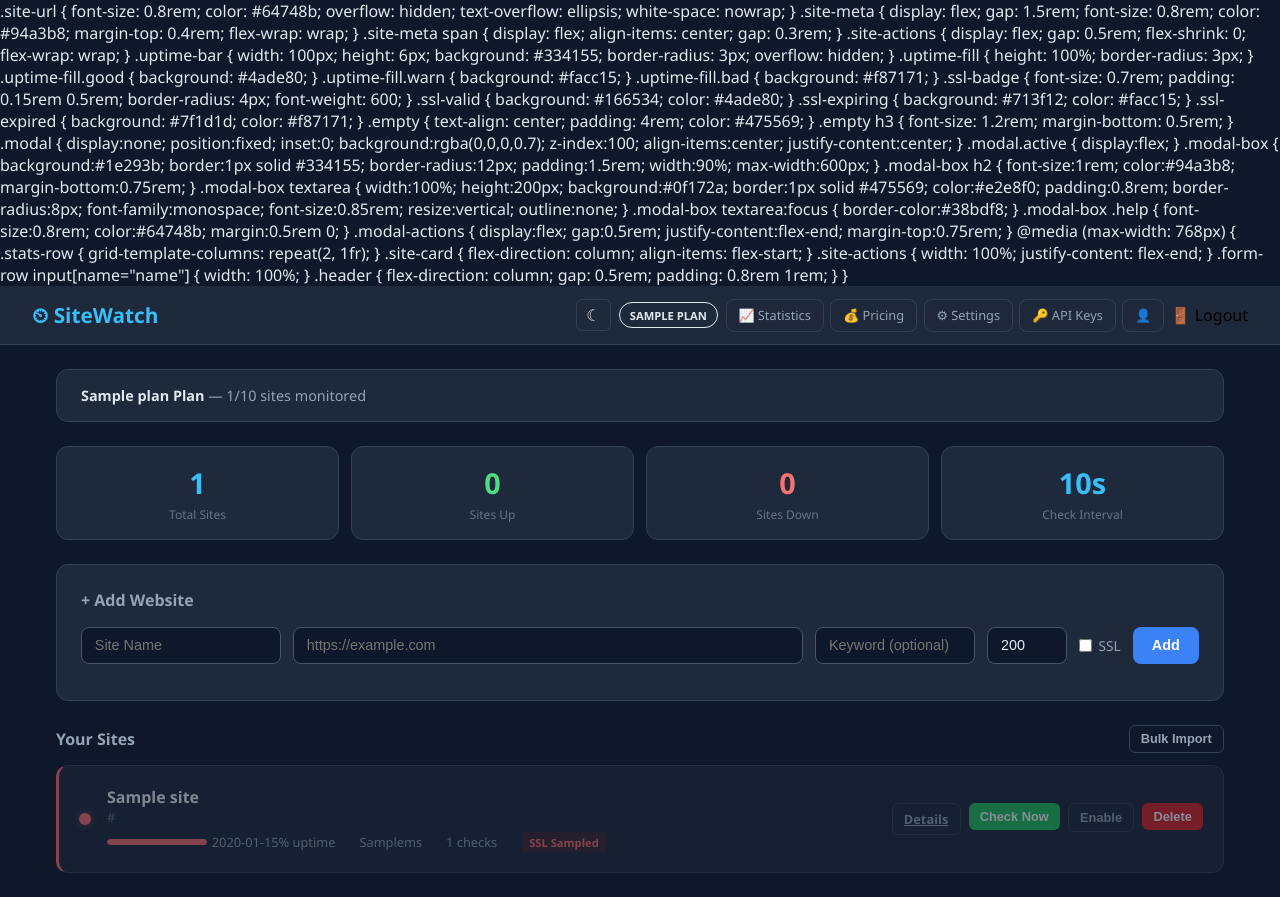
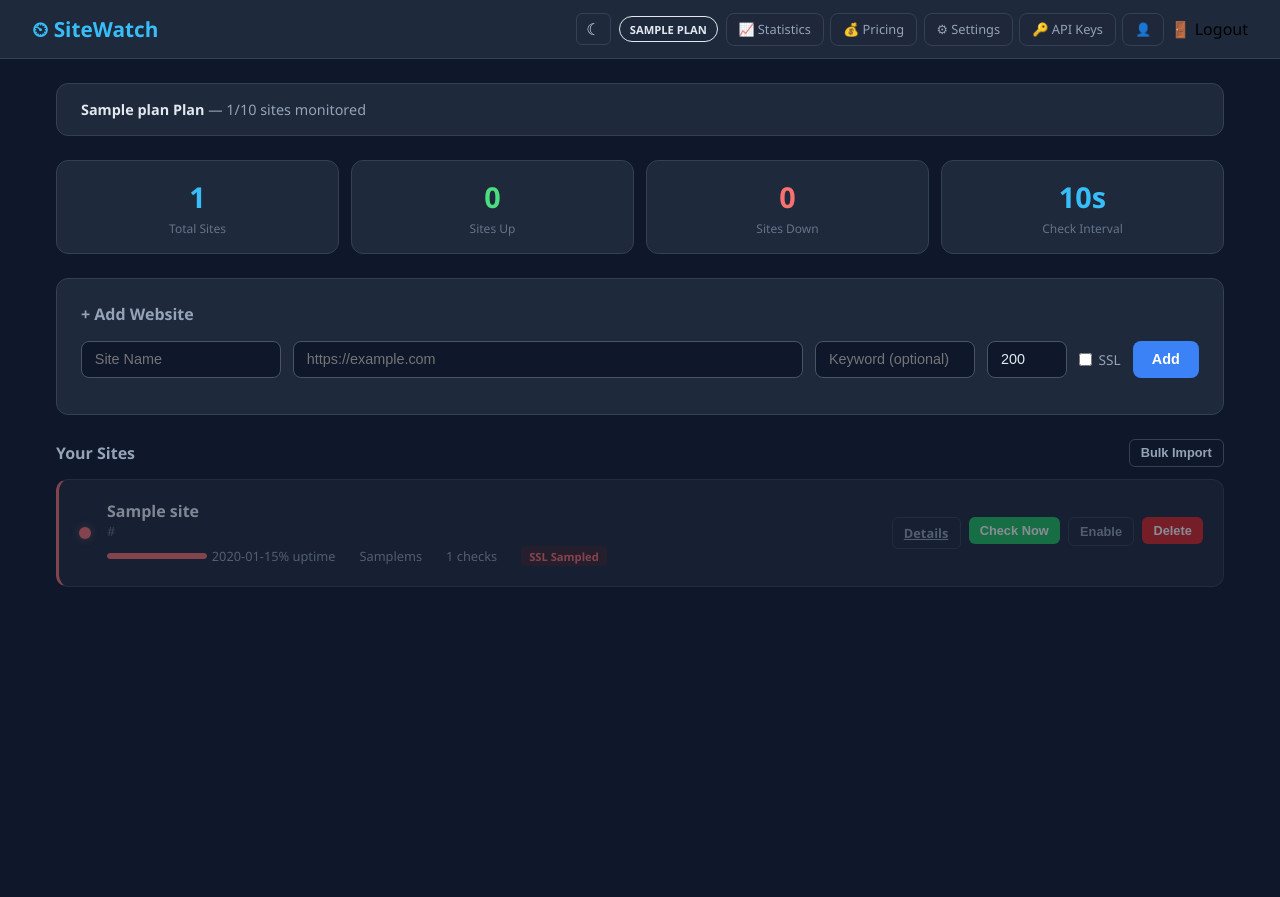
Before and after one commit to abdrahmandjiara91-sudo/sitewatch, a Python web app: template app/templates/dashboard.html in a window 1280 px wide. After the commit the page ends 587 px from the top, so only its background shows below. Run offline with Jinja, Linux system fonts and the light colour scheme; the template is opened without the code that fills it: most values are stand-ins (such as "Sample title", 1, 10 or a date in 2020).

Commit message:
fix: remove duplicate CSS leaking outside style tag in dashboard

```diff
--- a/app/templates/dashboard.html
+++ b/app/templates/dashboard.html
@@ -133,44 +133,6 @@
         .modal-box textarea { width:100%; height:200px; background:var(--input-bg); border:1px solid var(--input-border); color:var(--text); padding:0.8rem; border-radius:8px; font-family:monospace; font-size:0.85rem; resize:vertical; outline:none; transition: border-color 0.2s; }
         .modal-box textarea:focus { border-color:var(--accent); }
         .modal-box .help { font-size:0.8rem; color:var(--dim); margin:0.5rem 0; }
-        .modal-actions { display:flex; gap:0.5rem; justify-content:flex-end; margin-top:0.75rem; }
-
-        @media (max-width: 768px) {
-            .stats-row { grid-template-columns: repeat(2, 1fr); }
-            .site-card { flex-direction: column; align-items: flex-start; }
-            .site-actions { width: 100%; justify-content: flex-end; }
-            .form-row input[name="name"] { width: 100%; }
-            .header { flex-direction: column; gap: 0.5rem; padding: 0.8rem 1rem; }
-        }
-    </style>
-</head>
-        .site-url { font-size: 0.8rem; color: #64748b; overflow: hidden; text-overflow: ellipsis; white-space: nowrap; }
-        .site-meta { display: flex; gap: 1.5rem; font-size: 0.8rem; color: #94a3b8; margin-top: 0.4rem; flex-wrap: wrap; }
-        .site-meta span { display: flex; align-items: center; gap: 0.3rem; }
-
-        .site-actions { display: flex; gap: 0.5rem; flex-shrink: 0; flex-wrap: wrap; }
-
-        .uptime-bar { width: 100px; height: 6px; background: #334155; border-radius: 3px; overflow: hidden; }
-        .uptime-fill { height: 100%; border-radius: 3px; }
-        .uptime-fill.good { background: #4ade80; }
-        .uptime-fill.warn { background: #facc15; }
-        .uptime-fill.bad { background: #f87171; }
-
-        .ssl-badge { font-size: 0.7rem; padding: 0.15rem 0.5rem; border-radius: 4px; font-weight: 600; }
-        .ssl-valid { background: #166534; color: #4ade80; }
-        .ssl-expiring { background: #713f12; color: #facc15; }
-        .ssl-expired { background: #7f1d1d; color: #f87171; }
-
-        .empty { text-align: center; padding: 4rem; color: #475569; }
-        .empty h3 { font-size: 1.2rem; margin-bottom: 0.5rem; }
-
-        .modal { display:none; position:fixed; inset:0; background:rgba(0,0,0,0.7); z-index:100; align-items:center; justify-content:center; }
-        .modal.active { display:flex; }
-        .modal-box { background:#1e293b; border:1px solid #334155; border-radius:12px; padding:1.5rem; width:90%; max-width:600px; }
-        .modal-box h2 { font-size:1rem; color:#94a3b8; margin-bottom:0.75rem; }
-        .modal-box textarea { width:100%; height:200px; background:#0f172a; border:1px solid #475569; color:#e2e8f0; padding:0.8rem; border-radius:8px; font-family:monospace; font-size:0.85rem; resize:vertical; outline:none; }
-        .modal-box textarea:focus { border-color:#38bdf8; }
-        .modal-box .help { font-size:0.8rem; color:#64748b; margin:0.5rem 0; }
         .modal-actions { display:flex; gap:0.5rem; justify-content:flex-end; margin-top:0.75rem; }
 
         @media (max-width: 768px) {
```
